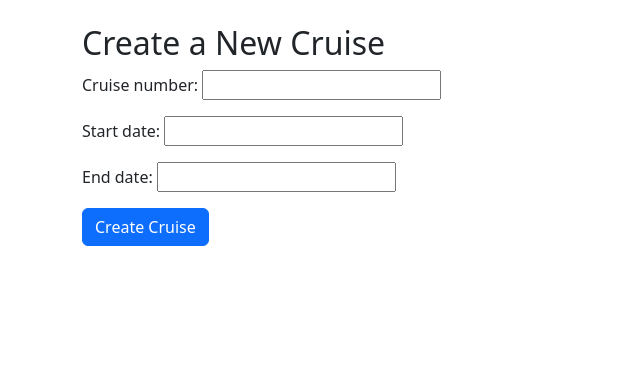
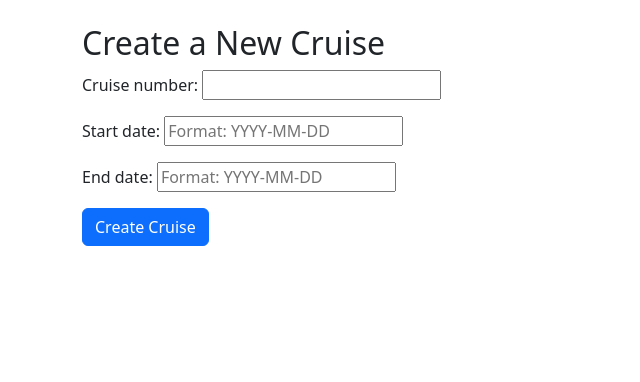
Before and after one commit to hebjornberg/cruise-preparation, a Django app: page /cruise/create_cruise/ in a window 1280 px wide. Shown: the part 56-438 px from the top of the page, without its empty margins (0-640 px from the left). Run offline with Django 4.2, Linux system fonts and the light colour scheme; the visitor is signed in with stand-in values (Sample User, id 1).

Commit message:
Add format for input field

```diff
--- a/cruise/forms.py
+++ b/cruise/forms.py
@@ -5,6 +5,10 @@ class CruiseForm(forms.ModelForm):
     class Meta:
         model = Cruise
         fields = ['cruise_number', 'start_date', 'end_date']
+        widgets = {
+            'start_date': forms.DateInput(attrs={'placeholder': 'Format: YYYY-MM-DD'}),
+            'end_date': forms.DateInput(attrs={'placeholder': 'Format: YYYY-MM-DD'}),
+        }
 
 class ItemForm(forms.ModelForm):
     class Meta:
--- a/templates/base.html
+++ b/templates/base.html
@@ -1,5 +1,3 @@
-{% load static %}
-
 <!DOCTYPE html>
 <html lang="en">
 <head>
@@ -8,8 +6,6 @@
     <title>{% block title %}Science Cruise Planner{% endblock %}</title>
     <!-- Bootstrap CSS -->
     <link href="https://cdn.jsdelivr.net/npm/bootstrap@5.3.0/dist/css/bootstrap.min.css" rel="stylesheet">
-    <!-- Custom CSS -->
-    <link rel="stylesheet" href="{% static 'css/style.css' %}">
 </head>
 <body>
     <div class="d-flex flex-column min-vh-100">
```
Also changed, not shown: cruise/static/css/style.css (deleted, +0 -21 lines).
